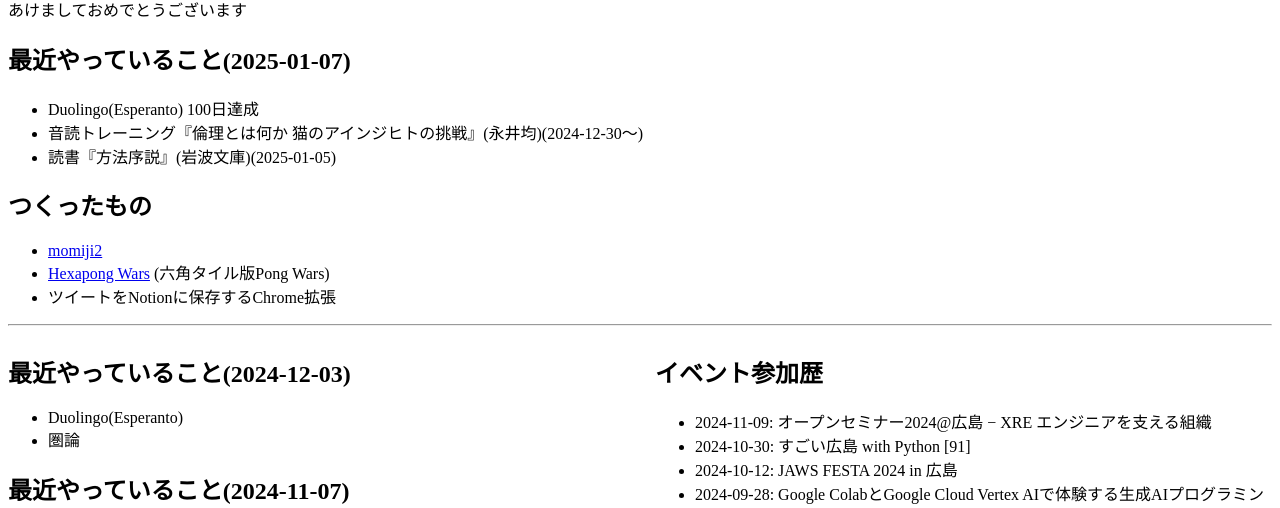
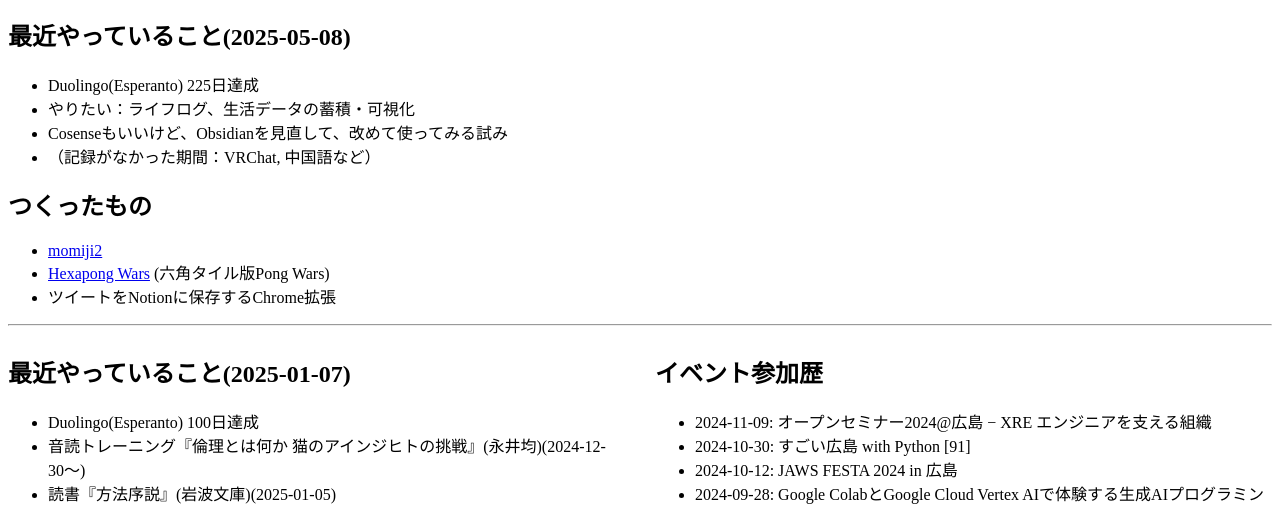
Before and after one commit to swawa-yu/swawa.dev, a plain HTML site: page index.html in a window 1280 px wide. Shown: the part 267-775 px from the top of the page. Drawn offline with Linux system fonts and the light colour scheme.

Commit message:
2025-05-08 更新

```diff
--- a/index.html
+++ b/index.html
@@ -46,13 +46,12 @@
         </div>
     </div>
 
-    あけましておめでとうございます
-
-    <h2>最近やっていること(2025-01-07)</h2>
+    <h2>最近やっていること(2025-05-08)</h2>
     <ul>
-        <li>Duolingo(Esperanto) 100日達成</li>
-        <li>音読トレーニング『倫理とは何か 猫のアインジヒトの挑戦』(永井均)(2024-12-30〜)</li>
-        <li>読書『方法序説』(岩波文庫)(2025-01-05)</li>
+        <li>Duolingo(Esperanto) 225日達成</li>
+        <li>やりたい：ライフログ、生活データの蓄積・可視化</li>
+        <li>Cosenseもいいけど、Obsidianを見直して、改めて使ってみる試み</li>
+        <li>（記録がなかった期間：VRChat, 中国語など）</li>
     </ul>
 
     <h2>つくったもの</h2>
@@ -70,6 +69,12 @@
     <hr>
     <div style="display:grid;grid-template-columns: 1fr 1fr; gap:30px;">
         <div>
+            <h2>最近やっていること(2025-01-07)</h2>
+            <ul>
+                <li>Duolingo(Esperanto) 100日達成</li>
+                <li>音読トレーニング『倫理とは何か 猫のアインジヒトの挑戦』(永井均)(2024-12-30〜)</li>
+                <li>読書『方法序説』(岩波文庫)(2025-01-05)</li>
+            </ul>
             <h2>最近やっていること(2024-12-03)</h2>
             <ul>
                 <li>Duolingo(Esperanto)</li>
```
